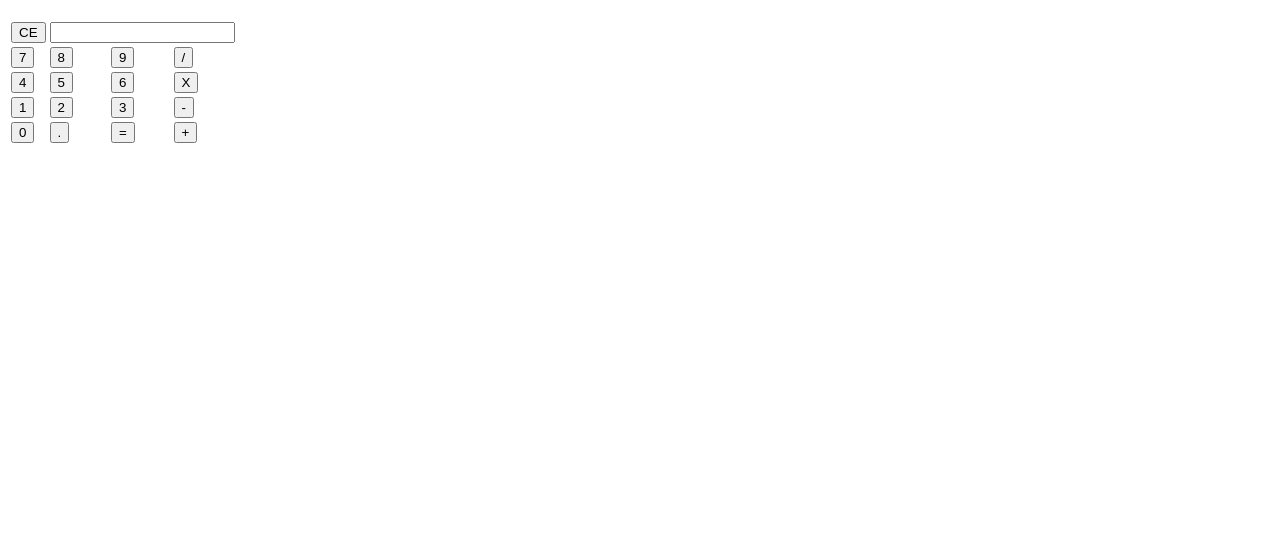
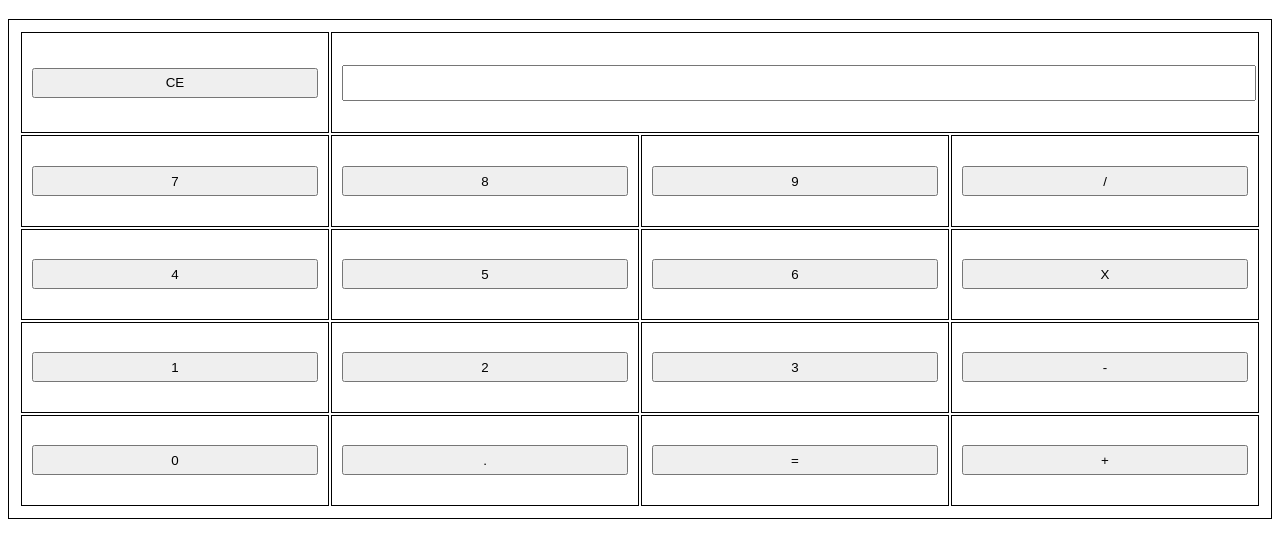
Before and after one commit to tbuchan1997/calculator, a plain HTML site: page index.html in a window 1280 px wide. Shown: the part 61-606 px from the top of the page. Drawn offline with Linux system fonts and the light colour scheme.

Commit message:
Style basic calculator

```diff
--- a/assets/css/style.css
+++ b/assets/css/style.css
@@ -1,3 +1,23 @@
 h1 {
     text-align: center;
 }
+
+table {
+    width: 100%;
+    height: 500px;
+}
+
+table, th, td {
+    border: 1px solid black;
+    padding: 10px;
+}
+
+td, th {
+    text-align: center;
+    width: 25%;
+}
+
+button, input {
+    width: 100%;
+    height: 30px;
+}
```
